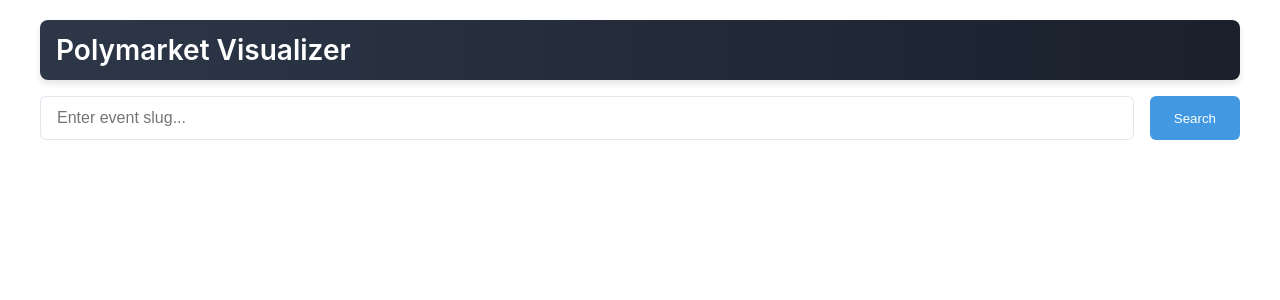
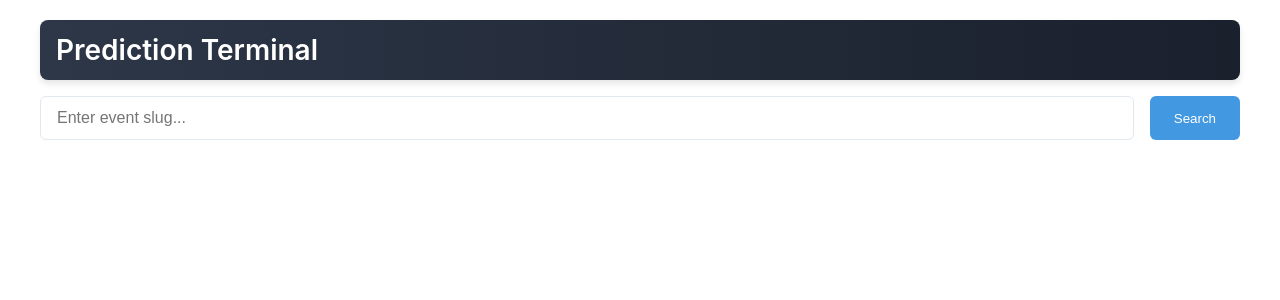
Before and after one commit to grantro/polymarket-trading-tools, a React (Create React App) app: page / in a window 1280 px wide. Shown: the top 300 px of the page. Built offline with nearby package versions, Linux system fonts and the light colour scheme.

Commit message:
Update header to Prediction Terminal and fix handleResize initialization

```diff
--- a/src/App.js
+++ b/src/App.js
@@ -88,7 +88,7 @@
   return (
     <div className="App">
       <header>
-        <h1>Polymarket Visualizer</h1>
+        <h1>Prediction Terminal</h1>
       </header>
       <main>
         <div className="search-container">
--- a/src/components/TradingViewChart.js
+++ b/src/components/TradingViewChart.js
@@ -84,9 +84,19 @@
     });
   };
 
-  // Initialize chart
+// Move handleResize definition before the event listener setup
+
 useEffect(() => {
   if (!chartContainerRef.current || !data) return;
+
+  // First, define the handleResize function
+  const handleResize = () => {
+    if (chartRef.current?.chart && chartContainerRef.current) {
+      chart.applyOptions({
+        width: chartContainerRef.current.clientWidth,
+      });
+    }
+  };
 
   const chart = createChart(chartContainerRef.current, {
     layout: {
@@ -101,7 +111,6 @@
     height: 300,
     rightPriceScale: {
       borderVisible: false,
-        // Add this new scaleMargins config
       scaleMargins: {
         top: 0.1,
         bottom: 0.1,
@@ -112,7 +121,6 @@
       timeVisible: true,
       secondsVisible: false,
     },
-      // Add this new crosshair config
     crosshair: {
       mode: 1,
       vertLine: {
@@ -128,6 +136,7 @@
     },
   });
 
+  // Add event listener after function is defined
   window.addEventListener('resize', handleResize);
 
   const mainSeries = chart.addAreaSeries({
@@ -136,17 +145,6 @@
     bottomColor: 'rgba(41, 98, 255, 0)',
     lineWidth: 2,
   });
-
-    const handleResize = () => {
-      if (chartRef.current?.chart && chartContainerRef.current) {
-        chart.applyOptions({
-          width: chartContainerRef.current.clientWidth,
-        });
-      }
-    };
-
-    // Add event listener
-    window.addEventListener('resize', handleResize);
 
   const formattedData = formatPolymarketData(data);
 
@@ -162,11 +160,12 @@
     indicatorSeries: [],
   };
 
+  // Clean up
   return () => {
     window.removeEventListener('resize', handleResize);
     chart.remove();
   };
-  }, [data]);
+}, [data, updateIndicators]);
 
   return (
     <div className="trading-view-chart space-y-4">
```
Lines whose indentation alone changed are shown as unchanged.
